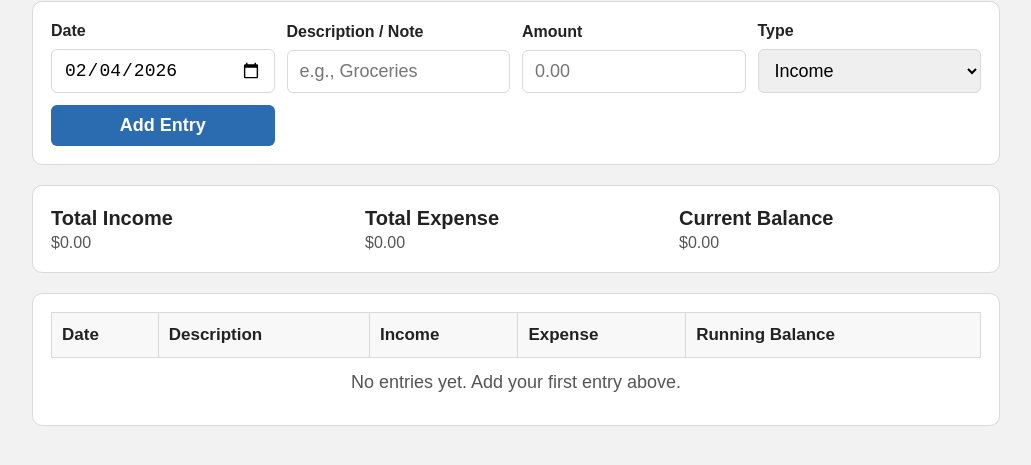
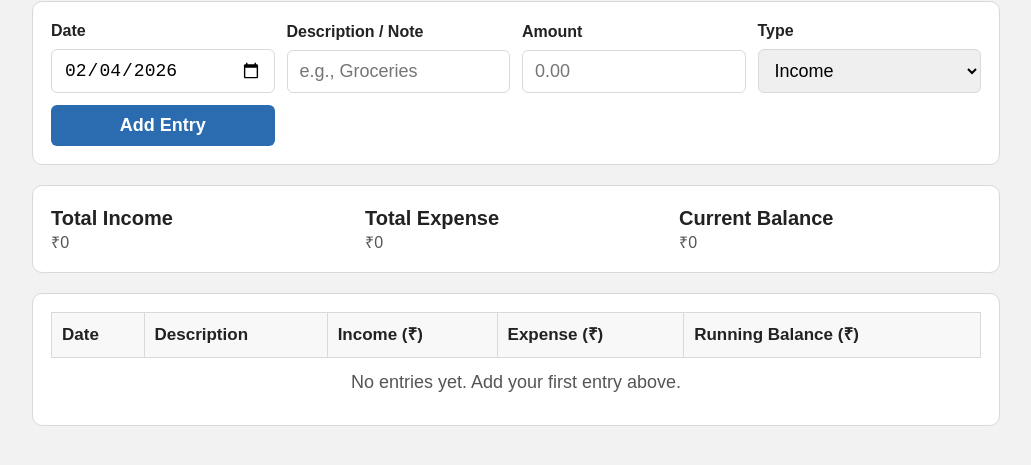
Before and after one commit to thedigidairy/cashbook, a plain HTML site: page index.html in a window 1280 px wide. Shown: the part 105-570 px from the top of the page, without its empty margins (124-1155 px from the left). Drawn offline with Linux system fonts and the light colour scheme.

Commit message:
Add INR formatting to cash book

```diff
--- a/index.html
+++ b/index.html
@@ -204,15 +204,15 @@
     <div class="card totals" id="totals">
       <div>
         Total Income
-        <span id="total-income">$0.00</span>
+        <span id="total-income">₹0</span>
       </div>
       <div>
         Total Expense
-        <span id="total-expense">$0.00</span>
+        <span id="total-expense">₹0</span>
       </div>
       <div>
         Current Balance
-        <span id="current-balance">$0.00</span>
+        <span id="current-balance">₹0</span>
       </div>
     </div>
 
@@ -222,9 +222,9 @@
           <tr>
             <th>Date</th>
             <th>Description</th>
-            <th>Income</th>
-            <th>Expense</th>
-            <th>Running Balance</th>
+            <th>Income (₹)</th>
+            <th>Expense (₹)</th>
+            <th>Running Balance (₹)</th>
           </tr>
         </thead>
         <tbody id="entries-body"></tbody>
@@ -246,9 +246,10 @@
     const totalExpenseEl = document.getElementById("total-expense");
     const currentBalanceEl = document.getElementById("current-balance");
 
-    const moneyFormat = new Intl.NumberFormat("en-US", {
+    const moneyFormat = new Intl.NumberFormat("en-IN", {
       style: "currency",
-      currency: "USD",
+      currency: "INR",
+      maximumFractionDigits: 0,
     });
 
     function loadEntries() {
```
